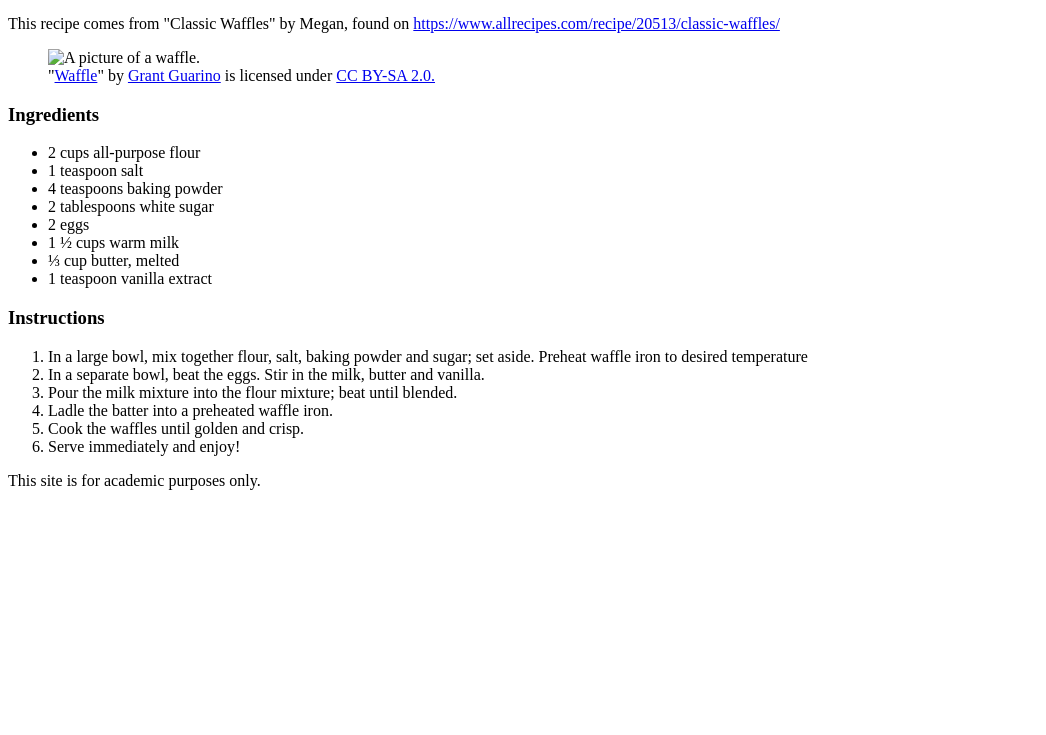
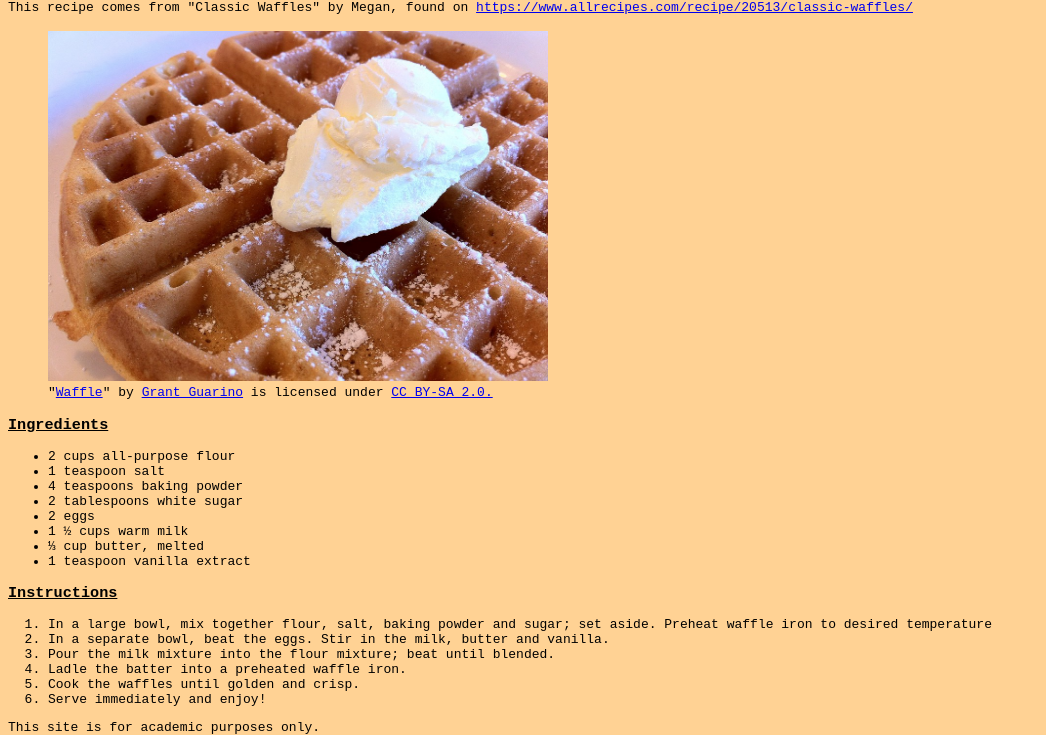
Before and after one commit to Axium01/recipe-waffle, a plain HTML site: page index.html in a window 1280 px wide. Shown: the part 65-800 px from the top of the page, without its empty margins (0-1046 px from the left). Drawn offline with Linux system fonts and the light colour scheme; the site is published under a folder, as on GitHub Pages, so addresses that start at the root find nothing.

Commit message:
Update index.html

```diff
--- a/index.html
+++ b/index.html
@@ -6,7 +6,7 @@
   <meta name="viewport" content="width=device-width, initial-scale=1, shrink-to-fit=no">
   <meta name="author" content="Milo Wearn">
   <title>Milo's Waffles</title>
-  <link href="/css/style.css" rel="stylesheet" type="text/css" />
+  <link href="css/style.css" rel="stylesheet" type="text/css" />
 </head>
 
 <body>
@@ -14,7 +14,7 @@
   <p>This recipe comes from "Classic Waffles" by Megan, found on <a
       href="https://www.allrecipes.com/recipe/20513/classic-waffles/">https://www.allrecipes.com/recipe/20513/classic-waffles/</a>
   </p>
-  <figure><img src="/images/waffle.jpg" alt="A picture of a waffle." style="width: 500px; height: 350px;">
+  <figure><img src="images/waffle.jpg" alt="A picture of a waffle." style="width: 500px; height: 350px;">
     <figcaption>"<a rel="noopener noreferrer" href="https://www.flickr.com/photos/65708380@N02/7090236433">Waffle</a>"
       by <a rel="noopener noreferrer" href="https://www.flickr.com/photos/65708380@N02">Grant Guarino</a> is licensed
       under <a rel="noopener noreferrer" href="https://creativecommons.org/licenses/by-sa/2.0/?ref=openverse">CC BY-SA
@@ -45,7 +45,7 @@
   <footer>
     <p>This site is for academic purposes only.</p>
   </footer>
-  <script src="/js/script.js"></script>
+  <script src="js/script.js"></script>
 
 </body>
 
```
